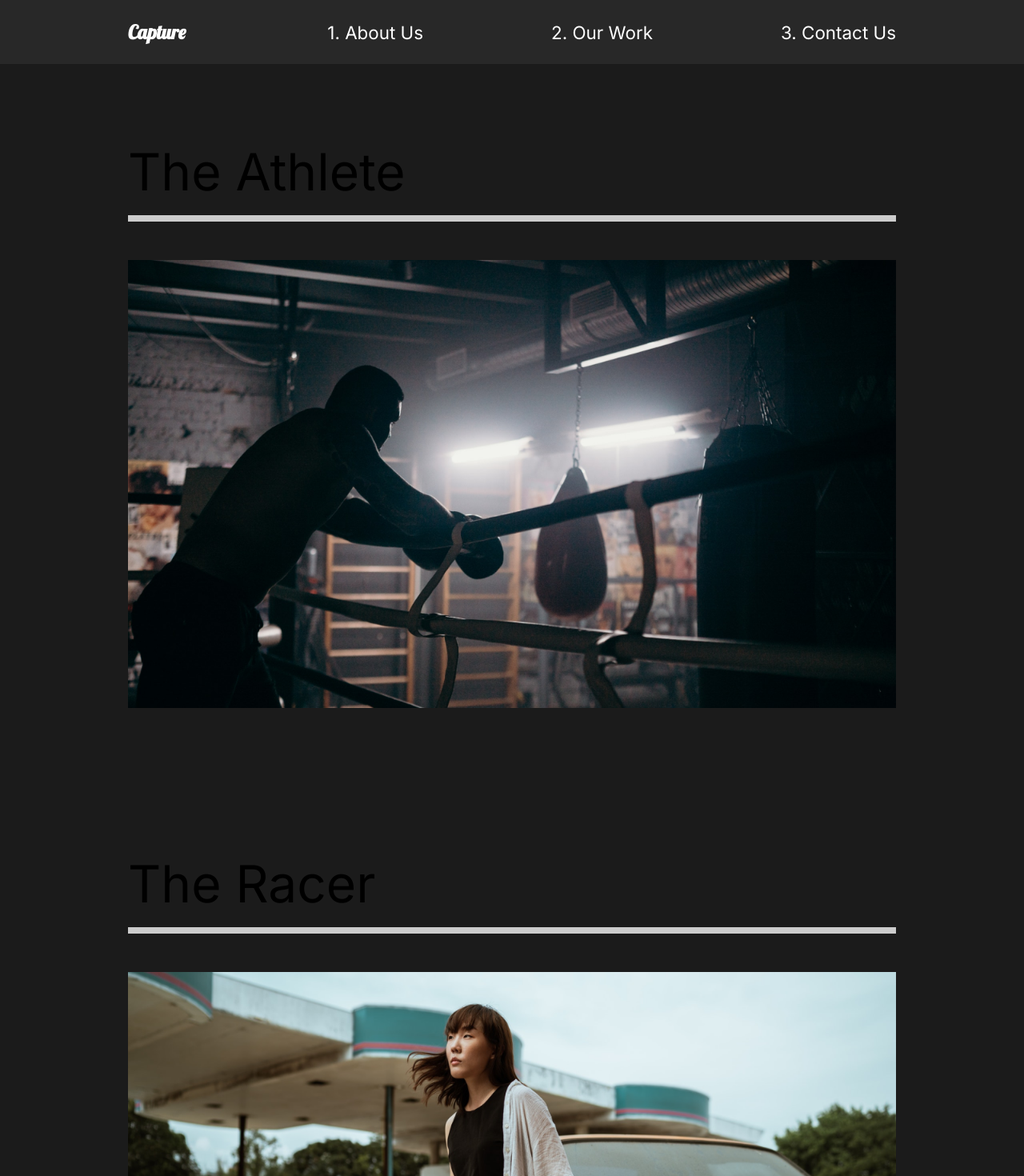
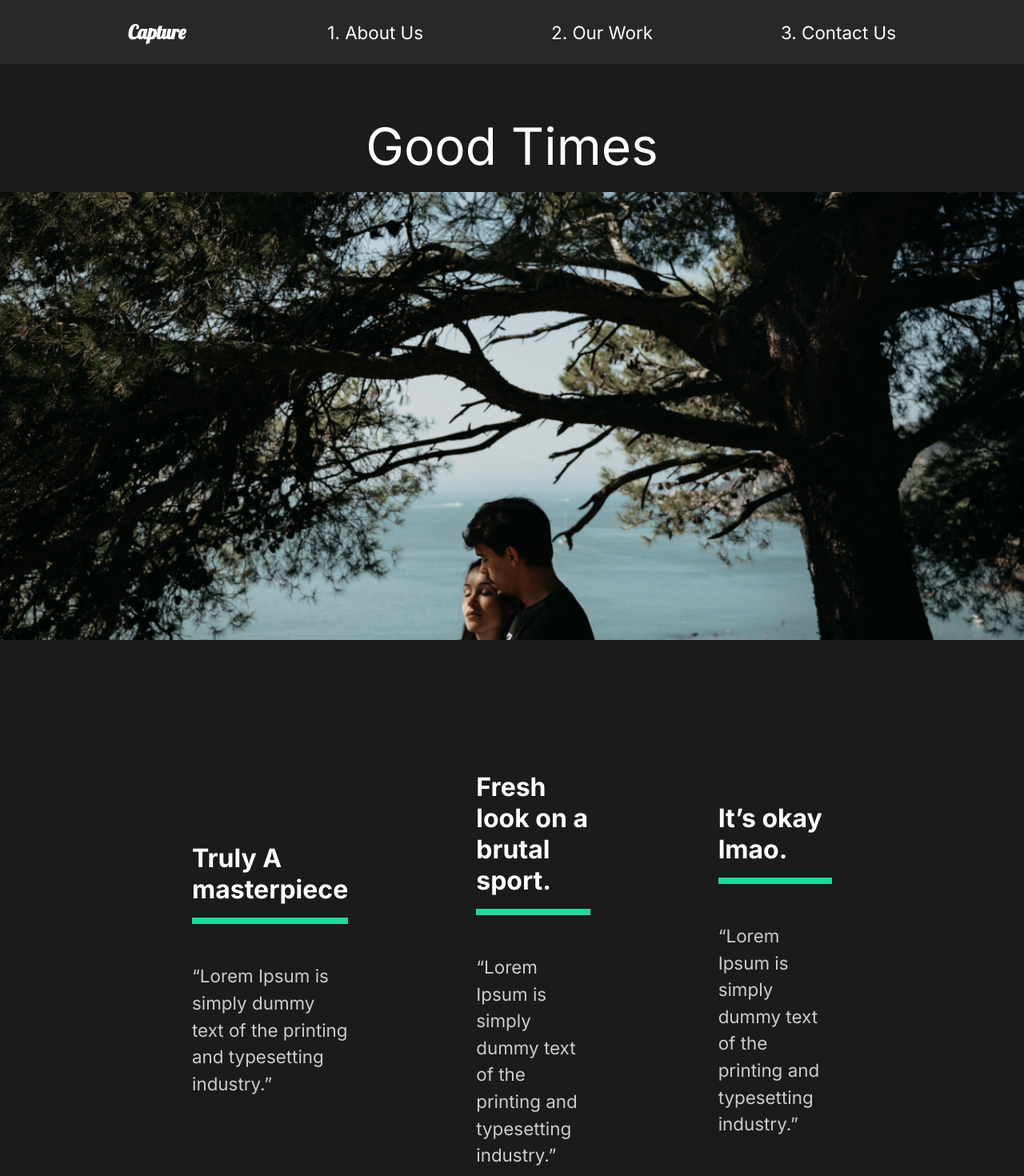
Before and after one commit to galica9999/capture, a React (Create React App) app: page /work/good-times in a window 1280 px wide. Shown: the top 1470 px of the page at 80% size. Built offline with nearby package versions, Linux system fonts and the light colour scheme.

Commit message:
added dynamic routing and data to fill moviedetail component

```diff
--- a/src/App.js
+++ b/src/App.js
@@ -5,6 +5,7 @@ import AboutUs from "./pages/AboutUs";
 import Nav from "./components/Nav";
 import ContactUs from "./pages/ContactUs";
 import OurWork from "./pages/OurWork";
+import MovieDetail from "./pages/MovieDetail";
 //router
 import { Switch, Route } from "react-router-dom";
 
@@ -17,8 +18,11 @@ function App() {
                 <Route path="/" exact>
                     <AboutUs />
                 </Route>
-                <Route path="/work">
+                <Route path="/work" exact>
                     <OurWork />
+                </Route>
+                <Route path="/work/:id">
+                    <MovieDetail />
                 </Route>
                 <Route path="/contact">
                     <ContactUs />
--- /dev/null
+++ b/src/movieState.js
@@ -0,0 +1,81 @@
+//Import Images
+import athlete from './img/athlete-small.png';
+import goodtimes from './img/goodtimes-small.png';
+import theracer from './img/theracer-small.png';
+import athlete2 from './img/athlete2.png';
+import goodtimes2 from './img/good-times2.jpg';
+import theracer2 from './img/the-racer2.jpg';
+
+export const MovieState = () => {
+  return [
+    {
+      title: 'The Athlete',
+      mainImg: athlete,
+      secondaryImg: athlete2,
+      url: '/work/the-athlete',
+      awards: [
+        {
+          title: 'Truly A masterpiece',
+          description:
+            '“Lorem Ipsum is simply dummy text of the printing and typesetting industry.”',
+        },
+        {
+          title: 'Fresh look on a brutal sport.',
+          description:
+            '“Lorem Ipsum is simply dummy text of the printing and typesetting industry.”',
+        },
+        {
+          title: 'It’s okay lmao.',
+          description:
+            '“Lorem Ipsum is simply dummy text of the printing and typesetting industry.”',
+        },
+      ],
+    },
+    {
+      title: 'Good Times',
+      mainImg: goodtimes,
+      url: '/work/good-times',
+      secondaryImg: goodtimes2,
+      awards: [
+        {
+          title: 'Truly A masterpiece',
+          description:
+            '“Lorem Ipsum is simply dummy text of the printing and typesetting industry.”',
+        },
+        {
+          title: 'Fresh look on a brutal sport.',
+          description:
+            '“Lorem Ipsum is simply dummy text of the printing and typesetting industry.”',
+        },
+        {
+          title: 'It’s okay lmao.',
+          description:
+            '“Lorem Ipsum is simply dummy text of the printing and typesetting industry.”',
+        },
+      ],
+    },
+    {
+      title: 'The Racer',
+      mainImg: theracer,
+      url: '/work/the-racer',
+      secondaryImg: theracer2,
+      awards: [
+        {
+          title: 'Truly A masterpiece',
+          description:
+            '“Lorem Ipsum is simply dummy text of the printing and typesetting industry.”',
+        },
+        {
+          title: 'Fresh look on a brutal sport.',
+          description:
+            '“Lorem Ipsum is simply dummy text of the printing and typesetting industry.”',
+        },
+        {
+          title: 'It’s okay lmao.',
+          description:
+            '“Lorem Ipsum is simply dummy text of the printing and typesetting industry.”',
+        },
+      ],
+    },
+  ];
+};
--- /dev/null
+++ b/src/pages/MovieDetail.js
@@ -0,0 +1,106 @@
+import React, { useState, useEffect } from "react";
+import styled from "styled-components";
+import { useHistory } from "react-router-dom";
+import { MovieState } from "../movieState";
+
+const MovieDetail = () => {
+    const history = useHistory();
+    const url = history.location.pathname;
+    const [movies, setMovies] = useState(MovieState);
+    const [movie, setMovie] = useState(null);
+
+    useEffect(() => {
+        const currentMovie = movies.filter(
+            (stateMovie) => stateMovie.url === url
+        );
+        setMovie(currentMovie[0]);
+    }, [movies, url]);
+    console.log(movie);
+    return (
+        <>
+            {movie && (
+                <Details>
+                    <Headline>
+                        <h2>{movie.title}</h2>
+                        <img src={movie.mainImg} alt="movie" />
+                    </Headline>
+                    <Awards>
+                        {movie.awards.map((award) => (
+                            <Award
+                                title={award.title}
+                                description={award.description}
+                                key={award.title}
+                            ></Award>
+                        ))}
+                    </Awards>
+                    <ImageDisplay>
+                        <img src={movie.secondaryImg} alt="movie" />
+                    </ImageDisplay>
+                </Details>
+            )}
+        </>
+    );
+};
+
+const Details = styled.div`
+    color: white;
+`;
+const Headline = styled.div`
+    min-height: 90vh;
+    padding-top: 20vh;
+    position: relative;
+    h2 {
+        position: absolute;
+        top: 10%;
+        left: 50%;
+        transform: translate(-50%, -10%);
+    }
+    img {
+        width: 100%;
+        height: 70vh;
+        object-fit: cover;
+    }
+`;
+
+const Awards = styled.div`
+    min-height: 80vh;
+    display: flex;
+    margin: 5rem 10rem;
+    align-items: center;
+    justify-content: space-around;
+`;
+const AwardStyle = styled.div`
+    padding: 5rem;
+    h3 {
+        font-size: 2rem;
+    }
+    .line {
+        widht: 50%;
+        background: #23d997;
+        height: 0.5rem;
+        margin: 1rem 0rem;
+    }
+    p {
+        padding: 2rem 0rem;
+    }
+`;
+const Award = ({ title, description }) => {
+    return (
+        <AwardStyle>
+            <h3>{title}</h3>
+            <div className="line"></div>
+            <p>{description}</p>
+        </AwardStyle>
+    );
+};
+
+const ImageDisplay = styled.div`
+    min-height: 50vh;
+    img {
+        width: 100%;
+        height: 100%;
+        object-fit: cover;
+    }
+`;
+
+export default MovieDetail;
--- a/src/pages/OurWork.js
+++ b/src/pages/OurWork.js
@@ -11,21 +11,21 @@ const OurWork = () => {
             <Movie>
                 <h2>The Athlete</h2>
                 <div className="line"></div>
-                <Link>
+                <Link to="/work/the-athlete">
                     <img src={athlete} alt="athlete" />
                 </Link>
             </Movie>
             <Movie>
                 <h2>The Racer</h2>
                 <div className="line"></div>
-                <Link>
+                <Link to="/work/the-racer">
                     <img src={theracer} alt="racer" />
                 </Link>
             </Movie>
             <Movie>
                 <h2>Good Times</h2>
                 <div className="line"></div>
-                <Link>
+                <Link to="/work/good-times">
                     <img src={goodtimes} alt="goodtimes" />
                 </Link>
             </Movie>
```
